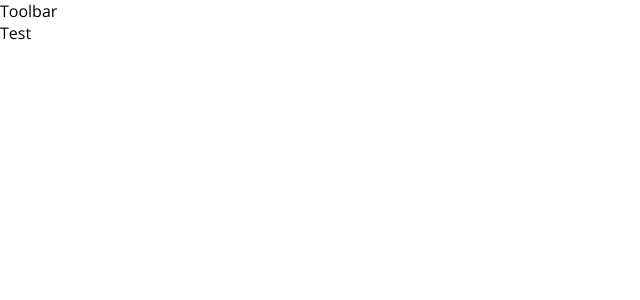
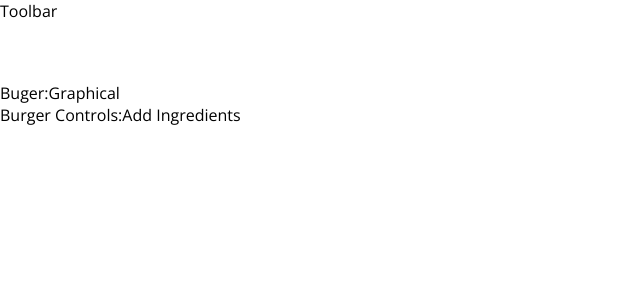
Before and after one commit to takahiromitsui/Burger_Shop_React, a React app: page / in a window 1280 px wide. Shown: the top 300 px of the page, without its empty margins (0-640 px from the left). Built offline with nearby package versions, Linux system fonts and the light colour scheme.

Commit message:
125:Implement a BurgerBuilder

```diff
--- /dev/null
+++ b/src/components/Layout/Layout.css
@@ -0,0 +1,3 @@
+.Content{
+  margin-top:60px;
+}
--- a/src/components/Layout/Layout.js
+++ b/src/components/Layout/Layout.js
@@ -1,9 +1,10 @@
 import React from "react";
 import Aux from "../../hoc/Aux";
+import classes from "./Layout.css"
 const layout = (props) => (
   <Aux>
     <div>Toolbar</div>
-    <main>{props.children}</main>
+    <main className={classes.Content}>{props.children}</main>
   </Aux>
 );
 
--- a/src/containers/App.js
+++ b/src/containers/App.js
@@ -1,11 +1,13 @@
 import React, { Component } from 'react';
 import Layout from '../components/Layout/Layout'
-
+import BurgerBuilder from "../containers/BurgerBuilder/BurgerBuilder"
 class App extends Component {
   render() {
     return (
       <div>
-        <Layout>Test</Layout>
+        <Layout>
+          <BurgerBuilder/>
+        </Layout>
       </div>
     )
   }
--- /dev/null
+++ b/src/containers/BurgerBuilder/BurgerBuilder.js
@@ -0,0 +1,14 @@
+import React, { Component } from "react";
+import Aux from "../../hoc/Aux";
+class BurgerBuilder extends Component {
+  render() {
+    return (
+      <Aux>
+        <div>Buger:Graphical</div>
+        <div>Burger Controls:Add Ingredients</div>
+      </Aux>
+    );
+  }
+}
+
+export default BurgerBuilder;
```
